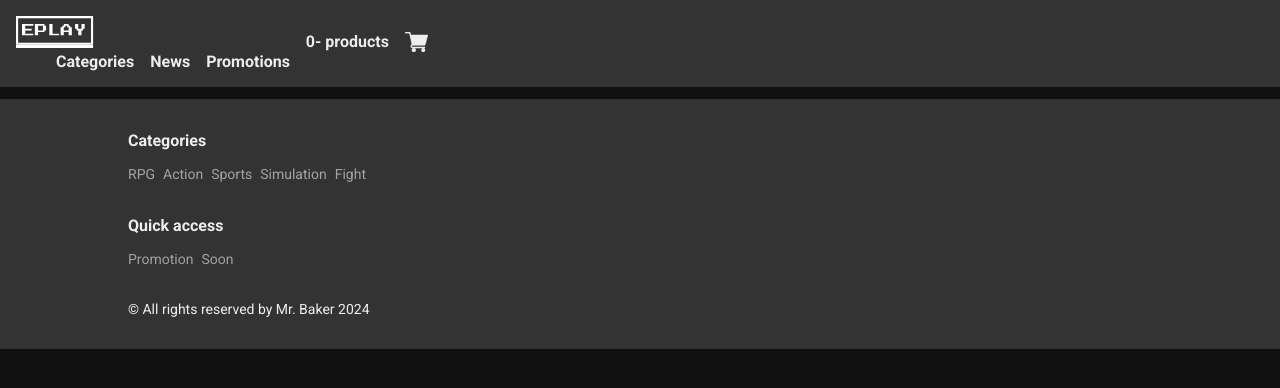
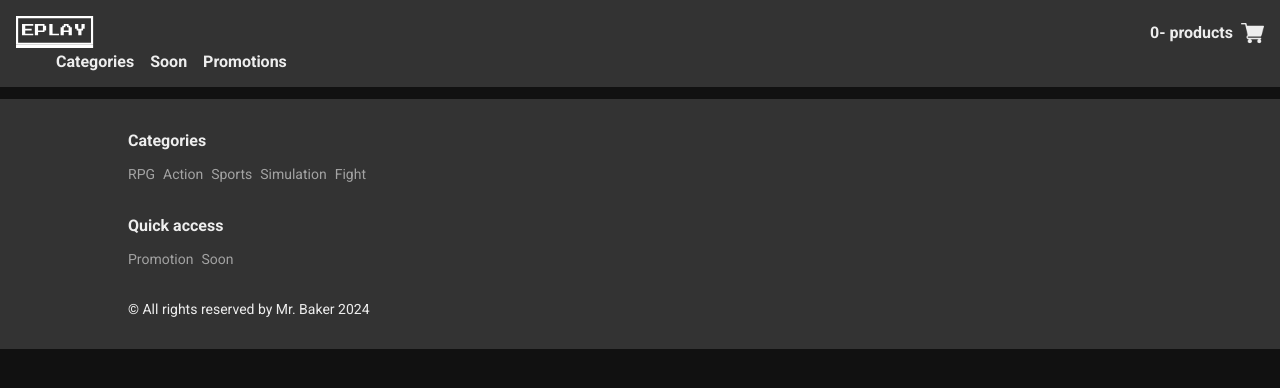
Before and after one commit to Caiobakerolov/gameStore_Eplay, a React (Create React App) app: page /product/1 in a window 1280 px wide. Shown: the top 388 px of the page. Built offline with nearby package versions, Linux system fonts and the light colour scheme; no server answers.

Commit message:
fixing indexing details

```diff
--- a/src/components/Banner/index.tsx
+++ b/src/components/Banner/index.tsx
@@ -2,12 +2,12 @@ import { formatPrice } from '../ProductsList'
 import Tag from '../Tag'
 import Button from '../Button'
 
+import { useGetFeaturedGameQuery } from '../../services/api'
+
 import { Image, Title, Price } from './styles'
 
-import { useGetFeaturedGameQuery } from '../../services/api'
-
 const Banner = () => {
-  const { data: game, isLoading } = useGetFeaturedGameQuery()
+  const { data: game } = useGetFeaturedGameQuery()
 
   if (game) {
     return (
--- a/src/components/Footer/index.tsx
+++ b/src/components/Footer/index.tsx
@@ -9,19 +9,44 @@ const Footer = () => (
         <SectionTitle>Categories</SectionTitle>
         <Links>
           <li>
-            <Link to="/categories#rpg">RPG</Link>
+            <Link
+              title="Click here to access games about RPG"
+              to="/categories#rpg"
+            >
+              RPG
+            </Link>
           </li>
           <li>
-            <Link to="/categories#action">Action</Link>
+            <Link
+              title="Click here to access games about Action"
+              to="/categories#action"
+            >
+              Action
+            </Link>
           </li>
           <li>
-            <Link to="/categories#sport">Sports</Link>
+            <Link
+              title="Click here to access games about Sports"
+              to="/categories#sport"
+            >
+              Sports
+            </Link>
           </li>
           <li>
-            <Link to="/categories#simulation">Simulation</Link>
+            <Link
+              title="Click here to access games about Simulation"
+              to="/categories#simulation"
+            >
+              Simulation
+            </Link>
           </li>
           <li>
-            <Link to="/categories#fight">Fight</Link>
+            <Link
+              title="Click here to access games about Fight"
+              to="/categories#fight"
+            >
+              Fight
+            </Link>
           </li>
         </Links>
       </FooterSection>
@@ -29,10 +54,20 @@ const Footer = () => (
         <SectionTitle>Quick access</SectionTitle>
         <Links>
           <li>
-            <Link to="/#on-sale">Promotion</Link>
+            <Link
+              title="Click here to access games about Promotion"
+              to="/#on-sale"
+            >
+              Promotion
+            </Link>
           </li>
           <li>
-            <Link to="/#coming-soon">Soon</Link>
+            <Link
+              title="Click here to access games about Soon"
+              to="/#coming-soon"
+            >
+              Soon
+            </Link>
           </li>
         </Links>
       </FooterSection>
--- a/src/components/Gallery/index.tsx
+++ b/src/components/Gallery/index.tsx
@@ -3,11 +3,11 @@ import { useState } from 'react'
 import Section from '../Section'
 import { GalleryItem } from '../../pages/Home'
 
-import { Item, Items, Action, Modal, ModalContent } from './styles'
-
 import close from '../../assets/images/close.png'
 import play from '../../assets/images/play.png'
 import zoom from '../../assets/images/zoom.png'
+
+import { Item, Items, Action, Modal, ModalContent } from './styles'
 
 type Props = {
   defaultCover: string
--- a/src/components/Gallery/styles.ts
+++ b/src/components/Gallery/styles.ts
@@ -27,6 +27,7 @@ export const Action = styled.div`
 
 export const Item = styled.li`
   position: relative;
+  cursor: zoom-in;
 
   > img {
     border: 2px solid ${colors.white};
--- a/src/components/Header/index.tsx
+++ b/src/components/Header/index.tsx
@@ -1,17 +1,29 @@
 import { Link } from 'react-router-dom'
 import { useDispatch, useSelector } from 'react-redux'
+import { HashLink } from 'react-router-hash-link'
+import { useState } from 'react'
 
 import { open } from '../../store/reducers/cart'
-
-import { HeaderBar, Links, LinkItem, CartButton, Burgers } from './styles'
+import { RootReducer } from '../../store'
 
 import logo from '../../assets/images/logo.svg'
 import cart from '../../assets/images/carrinho.svg'
-import { RootReducer } from '../../store'
+
+import {
+  HeaderBar,
+  Links,
+  LinkItem,
+  CartButton,
+  Burgers,
+  HeaderRow,
+  NavMobile,
+  LogoWrapper
+} from './styles'
 
 const Header = () => {
   const dispatch = useDispatch()
   const { items } = useSelector((state: RootReducer) => state.cart)
+  const [isMenuOpen, setIsMenuOpen] = useState(false)
 
   const openCart = () => {
     dispatch(open())
@@ -20,35 +32,52 @@ const Header = () => {
   return (
     <>
       <HeaderBar>
+        <HeaderRow>
           <div>
-          <div>
-            <Burgers>
+            <Burgers onClick={() => setIsMenuOpen(!isMenuOpen)}>
               <span />
               <span />
               <span />
             </Burgers>
+            <LogoWrapper>
               <Link to="/">
                 <img src={logo} alt="Eplay" />
               </Link>
-            <nav>
+            </LogoWrapper>
+          </div>
+          <CartButton onClick={openCart}>
+            {items.length} <span> - products</span>
+            <img src={cart} alt="Cart" />
+          </CartButton>
+        </HeaderRow>
+        <NavMobile className={isMenuOpen ? 'is-open' : ''}>
           <Links>
             <LinkItem>
-                  <Link to="/categories">Categories</Link>
+              <Link
+                title="Click here to access page about Categories"
+                to="/categories"
+              >
+                Categories
+              </Link>
             </LinkItem>
             <LinkItem>
-                  <a href="#">News</a>
+              <HashLink
+                title="Click here to access page about Soon"
+                to="/#coming-soon"
+              >
+                Soon
+              </HashLink>
             </LinkItem>
             <LinkItem>
-                  <a href="#">Promotions</a>
+              <HashLink
+                title="Click here to access page about Promotions"
+                to="/#on-sale"
+              >
+                Promotions
+              </HashLink>
             </LinkItem>
           </Links>
-            </nav>
-          </div>
-          <CartButton onClick={openCart}>
-            {items.length} <span>- products</span>
-            <img src={cart} alt="Cart" />
-          </CartButton>
-        </div>
+        </NavMobile>
       </HeaderBar>
     </>
   )
--- a/src/components/Header/styles.ts
+++ b/src/components/Header/styles.ts
@@ -4,15 +4,17 @@ import { breakPoints, colors } from '../../styles'
 export const Links = styled.ul`
   display: flex;
   margin-left: 40px;
+
+  @media (max-width: ${breakPoints.tablet}) {
+    margin-left: 0;
+    display: block;
+  }
 `
 
 export const HeaderBar = styled.header`
   background-color: ${colors.gray};
   padding: 16px;
   margin-bottom: 80px;
-  display: flex;
-  align-items: center;
-  justify-content: space-between;
   position: fixed;
   top: 0;
   left: 0;
@@ -24,6 +26,12 @@ export const HeaderBar = styled.header`
     text-decoration: none;
     font-weight: bold;
   }
+`
+
+export const HeaderRow = styled.div`
+  display: flex;
+  align-items: center;
+  justify-content: space-between;
 
   > div {
     display: flex;
@@ -40,16 +48,45 @@ export const HeaderBar = styled.header`
   }
 `
 
+export const NavMobile = styled.nav`
+  @media (max-width: ${breakPoints.tablet}) {
+    display: none;
+
+    &.is-open {
+      display: block;
+    }
+  }
+`
+
 export const LinkItem = styled.li`
   margin-right: 16px;
+
+  @media (max-width: ${breakPoints.tablet}) {
+    margin-right: 0;
+
+    a {
+      padding: 16px 0;
+      display: block;
+      text-align: center;
+    }
+  }
+`
+
+export const LogoWrapper = styled.div`
+  flex-grow: 1;
+  display: flex;
+  justify-content: center;
+  margin-right: auto;
 `
 
 export const CartButton = styled.a`
   display: flex;
   cursor: pointer;
+  margin-left: auto;
 
   img {
-    margin-left: 16px;
+    margin-left: 8px;
+    align-items: center;
   }
 
   @media (max-width: ${breakPoints.tablet}) {
@@ -61,6 +98,7 @@ export const CartButton = styled.a`
 
 export const Burgers = styled.div`
   width: 32px;
+  cursor: pointer;
 
   span {
     display: block;
--- a/src/components/Product/index.tsx
+++ b/src/components/Product/index.tsx
@@ -11,7 +11,7 @@ type Props = {
   id: number
 }
 
-const Product = ({
+function Product({
   title,
   category,
   system,
@@ -19,7 +19,7 @@ const Product = ({
   infos,
   image,
   id
-}: Props) => {
+}: Props) {
   const getDescription = (description: string) => {
     if (description.length > 95) {
       return description.slice(0, 92) + '...'
@@ -29,7 +29,10 @@ const Product = ({
 
   return (
     <>
-      <Card to={`/product/${id}`}>
+      <Card
+        title={`Click here to see more details about o game: ${title}`}
+        to={`/product/${id}`}
+      >
         <img src={image} alt={title} />
         <Infos>
           {infos.map((info) => (
--- a/src/components/Product/styles.ts
+++ b/src/components/Product/styles.ts
@@ -12,6 +12,7 @@ export const Card = styled(Link)`
   text-decoration: none;
   color: ${colors.white};
   display: block;
+  height: 100%;
 
   img {
     border-radius: 8px;
--- a/src/pages/Checkout/index.tsx
+++ b/src/pages/Checkout/index.tsx
@@ -4,18 +4,17 @@ import * as Yup from 'yup'
 
 import Button from '../../components/Button'
 import Card from '../../components/Card'
-
-import { InputGroup, Row, TabButton } from './styles'
+import { usePurchaseMutation } from '../../services/api'
 
 import creditCard from '../../assets/images/credit-card.png'
 import bankSlip from '../../assets/images/barcode.png'
-import { usePurchaseMutation } from '../../services/api'
+
+import { InputGroup, Row, TabButton } from './styles'
 
 const Checkout = () => {
   const [payWithCard, setPayWithCard] = useState(false)
 
-  const [purchase, { isLoading, isError, data, isSuccess }] =
-    usePurchaseMutation()
+  const [purchase, { data, isSuccess }] = usePurchaseMutation()
 
   const form = useFormik({
     initialValues: {
```
Lines whose indentation alone changed are shown as unchanged.
